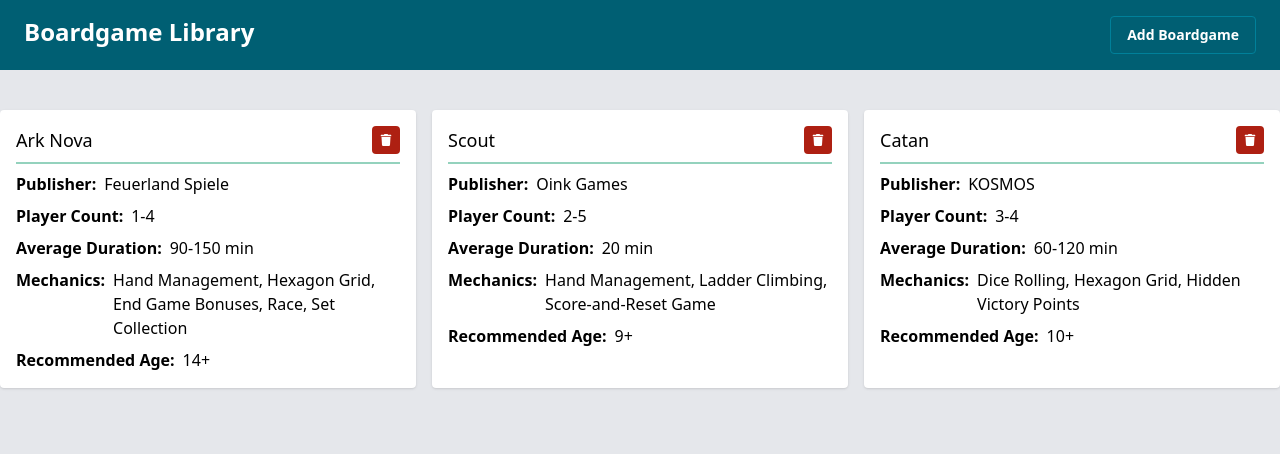
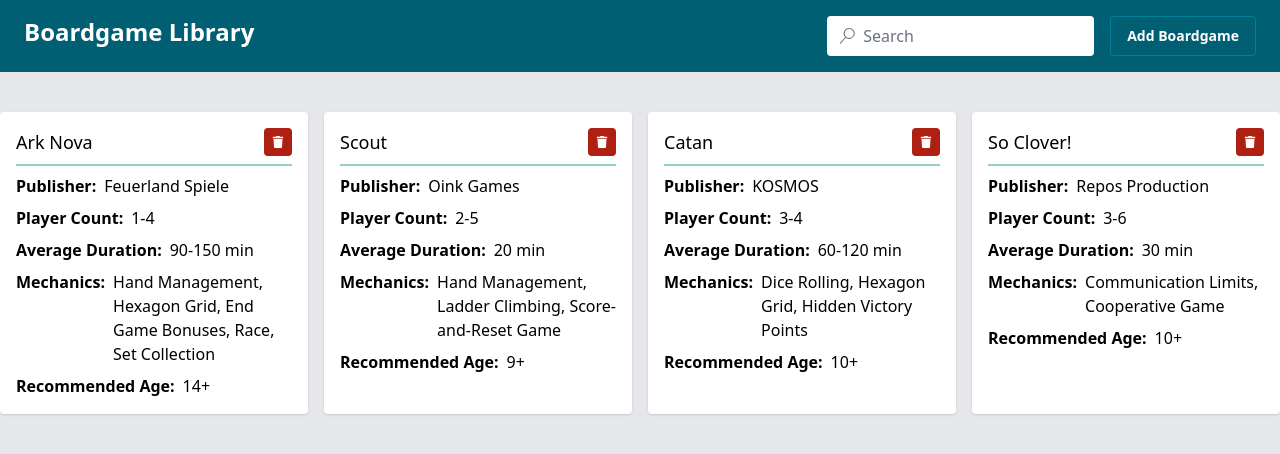
Before and after one commit to Miranda-Spoelstra/boardgame-library, a React (Vite) app: page / in a window 1280 px wide. Shown: the top 454 px of the page. Built offline with nearby package versions, Linux system fonts and the light colour scheme; data requests are answered from the project's data file.

Commit message:
add search field (wip)

```diff
--- a/db.json
+++ b/db.json
@@ -26,6 +26,15 @@
       "duration": "60-120 min",
       "mechanics": "Dice Rolling, Hexagon Grid, Hidden Victory Points",
       "age": "10+"
+    },
+    {
+      "id": "072a",
+      "name": "So Clover!",
+      "publisher": "Repos Production",
+      "playerCount": "3-6",
+      "duration": "30 min",
+      "mechanics": "Communication Limits, Cooperative Game",
+      "age": "10+"
     }
   ],
   "favorites": []
--- a/src/components/BoardgamePanel.tsx
+++ b/src/components/BoardgamePanel.tsx
@@ -26,6 +26,7 @@
 					onClick={() => handleRemoveBoardGame(boardgame)}
 				></Button>
 			</div>
+
 			<div className='flex flex-col gap-2 pt-2'>
 				<div className='flex flex-row gap-2'>
 					<h3 className='font-bold'>Publisher:</h3>
--- a/src/pages/home/AddBoardgameForm.tsx
+++ b/src/pages/home/AddBoardgameForm.tsx
@@ -35,7 +35,7 @@
 	};
 
 	const inputClasses =
-		'border border-gray-300 rounded-md shadow-sm focus:border-indigo-500 px-4 py-2 focus:border-teal-500 focus:outline-none focus:ring-0';
+		'border border-gray-300 rounded-md shadow-sm px-4 py-2 focus:border-teal-500 focus:outline-none focus:ring-0';
 
 	return (
 		<Panel className='my-4'>
@@ -110,6 +110,7 @@
 					onChange={handleChange}
 				></input>
 
+				{/* Todo: add button to add another one */}
 				<Button
 					className='mt-4'
 					buttonStyle={{ color: 'primary', rounded: 'sm', size: 'sm' }}
--- a/src/pages/home/HomePage.tsx
+++ b/src/pages/home/HomePage.tsx
@@ -1,13 +1,24 @@
 import type { Boardgame } from '../../types/boardgame';
-import { useState } from 'react';
+import { useEffect, useState } from 'react';
 import { useFetchBoardgamesQuery } from '../../store';
 import Button from '../../components/button/Button';
 import BoardgamePanel from '../../components/BoardgamePanel';
 import AddBoardgameForm from './AddBoardgameForm';
+import { VscSearch } from 'react-icons/vsc';
 
 export default function HomePage() {
 	const [showForm, setShowForm] = useState(false);
+	const [term, setTerm] = useState('');
 	const { data, error, isFetching } = useFetchBoardgamesQuery();
+
+	const handleSubmit = (event: React.FormEvent<HTMLFormElement>) => {
+		event.preventDefault();
+		const res = data?.filter((boardgame: Boardgame) =>
+			boardgame.name.includes(term)
+		);
+		// Todo: finish implementing search
+		console.log(res);
+	};
 
 	let content: React.ReactNode;
 	if (isFetching) {
@@ -21,9 +32,26 @@
 	}
 
 	return (
-		<div>
+		<>
 			<div id='header' className='flex justify-between bg-teal-800 py-4 px-6'>
 				<h1 className='text-2xl font-bold text-white'>Boardgame Library</h1>
+				<div className='flex flex-row gap-4'>
+					<form
+						onSubmit={handleSubmit}
+						className='flex flex-row order border-teal-700 rounded-[4px] bg-white'
+					>
+						<div className='relative'>
+							<div className='absolute inset-y-0 flex items-center pl-3'>
+								<VscSearch className='h-4 w-4 text-gray-500' />
+							</div>
+							<input
+								value={term}
+								onChange={(e) => setTerm(e.target.value)}
+								className='pl-9 py-2 w-full border-0 shadow-none rounded-[4px] focus:outline-teal-400 focus:outline-2 focus:ring-0 placeholder:text-gray-500'
+								placeholder='Search'
+							/>
+						</div>
+					</form>
 					<Button
 						buttonStyle={{ color: 'success', rounded: 'sm', size: 'sm' }}
 						className='border border-teal-700'
@@ -32,10 +60,13 @@
 						Add Boardgame
 					</Button>
 				</div>
+			</div>
 			<div id='page' className='container py-6 mx-auto'>
 				{showForm && <AddBoardgameForm setShowForm={setShowForm} />}
-				<div className='grid grid-cols-3 gap-4 my-4'>{content}</div>
+				<div className='grid xl:grid-cols-4 lg:grid-cols-3 md:grid-cols-2 sm:grid-cols-1 gap-4 my-4'>
+					{content}
 				</div>
 			</div>
+		</>
 	);
 }
```
Lines whose indentation alone changed are shown as unchanged.
